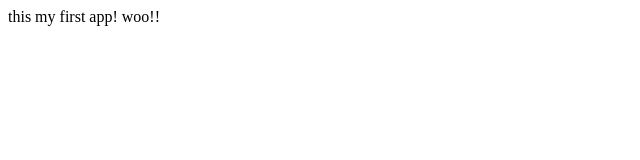
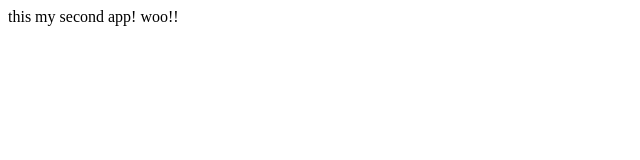
Before and after one commit to angelduar/sample, a plain HTML site: page index.html in a window 1280 px wide. Shown: the full height of the page, 0-640 px from the left. Drawn offline with Linux system fonts and the light colour scheme.

Commit message:
Experimenting

```diff
--- a/index.html
+++ b/index.html
@@ -3,6 +3,6 @@
     <title>My app</title>
   </head>
   <body>
-    this my first app! woo!!
+    this my second app! woo!!
   </body>
 <html>
```
